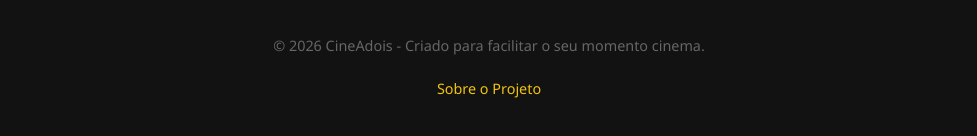
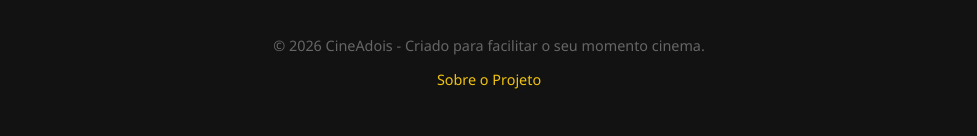
Before and after one commit to abraaocampos83/cineadois, a website: page index.html in a window 1280 px wide. Shown: the part 634-770 px from the top of the page, without its empty margins (151-1128 px from the left). Drawn offline with Linux system fonts and the light colour scheme; no server answers.

Commit message:
Update index.html

```diff
--- a/index.html
+++ b/index.html
@@ -25,7 +25,7 @@
         .logo-img { max-width: 280px; height: auto; }
         .slogan-original { color: #ccc; margin-top: 10px; font-size: 1rem; font-style: italic; }
 
-        /* --- Layout de Cards Principal --- */
+        /* --- Layout de Cards Principal (Match, Review, Cinema) --- */
         .home-grid {
             display: flex;
             flex-wrap: wrap;
@@ -42,8 +42,8 @@
             max-width: 320px;
         }
 
-        /* AQUI ESTÁ O DEGRADÊ IGUAL AO DO MURAL */
         .card {
+            /* Degradê igual ao do Mural */
             background: linear-gradient(180deg, rgba(241,196,15,0.1) 0%, rgba(30,30,30,1) 100%);
             border: 1px solid rgba(241,196,15,0.2);
             border-radius: 20px;
@@ -127,7 +127,8 @@
 
         /* --- Footer --- */
         footer { text-align: center; padding: 60px 20px 40px; color: #666; font-size: 0.9em; width: 100%; }
-        footer a { color: #f1c40f; text-decoration: none; margin-top: 10px; display: inline-block; }
+        footer a { color: #f1c40f; text-decoration: none; font-weight: 500; }
+        footer a:hover { text-decoration: underline; }
 
     </style>
 </head>
@@ -171,7 +172,9 @@
 
     <footer>
         <p>&copy; 2026 CineAdois - Criado para facilitar o seu momento cinema.</p>
-        <a href="sobre.html">Sobre o Projeto</a>
+        <p style="margin-top: 15px;">
+            <a href="sobre.html">Sobre o Projeto</a>
+        </p>
     </footer>
 
     <script>
```
